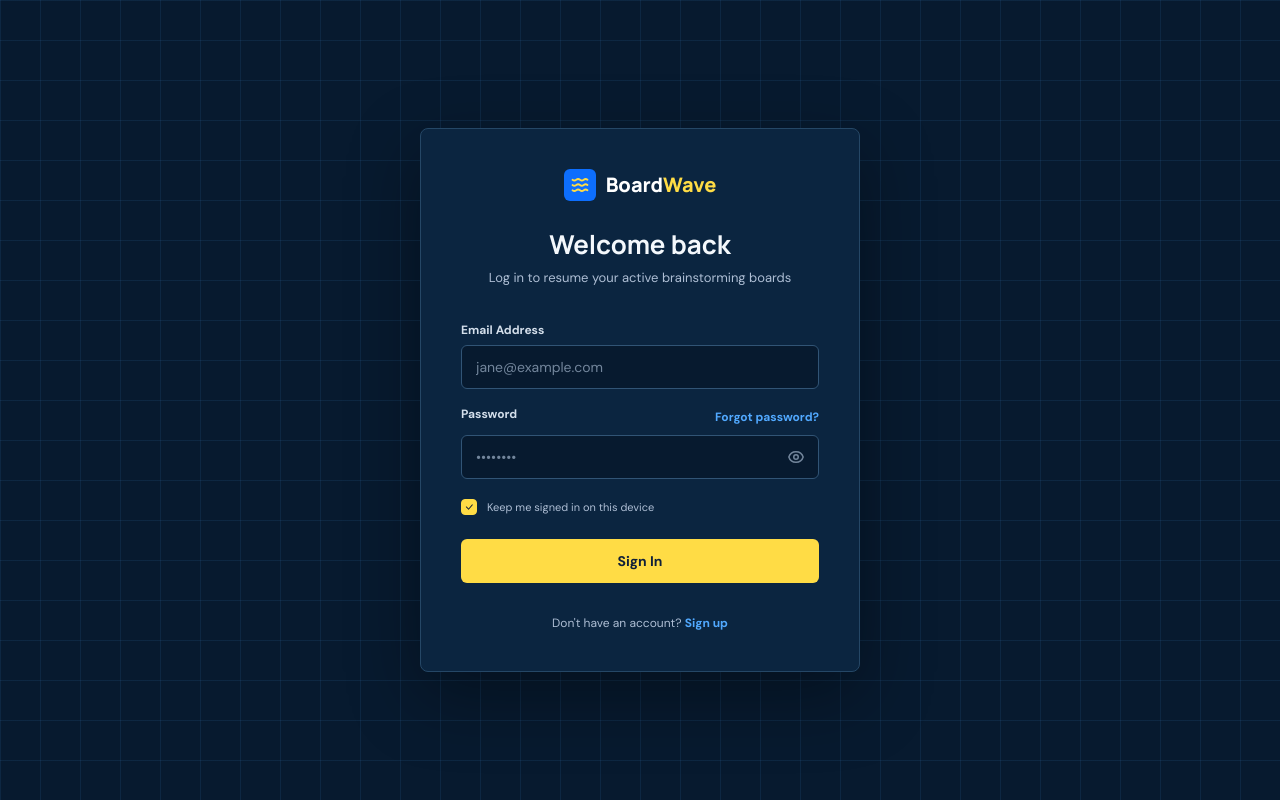
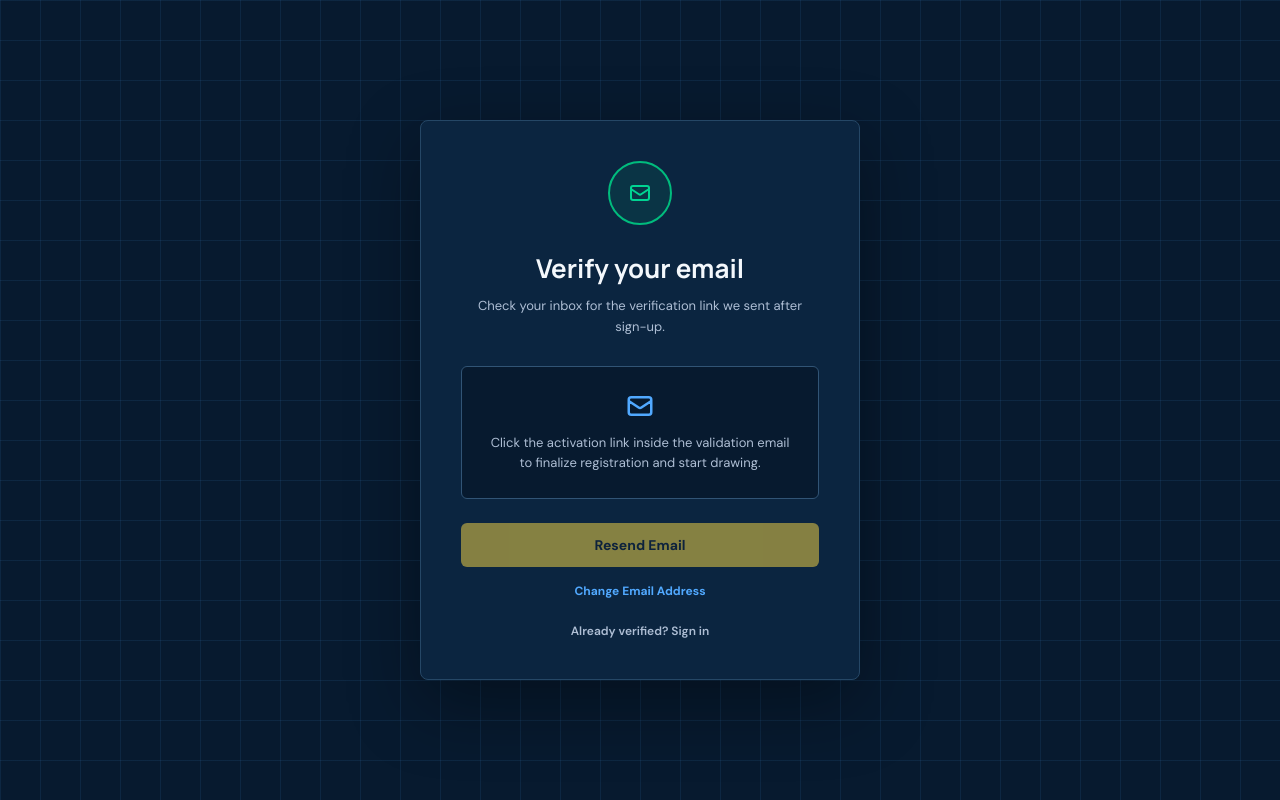
Before and after one commit to binyamcheru/boardwave, a React (Vite) app in the folder frontend/: page /verify-email in a window 1280 px wide. Before the commit this address led to /login. Built offline with nearby package versions, Linux system fonts and the light colour scheme; no server answers.

Commit message:
feat(web): add email verification page

```diff
--- a/frontend/src/App.tsx
+++ b/frontend/src/App.tsx
@@ -2,6 +2,7 @@
 import { AuthProvider } from './context/AuthContext';
 import { Login } from './auth/Login';
 import { Register } from './auth/Register';
+import { VerifyEmail } from './auth/VerifyEmail';
 
 export default function App() {
   return (
@@ -11,6 +12,7 @@
           {/* Public Auth Routes */}
           <Route path="/login" element={<Login />} />
           <Route path="/register" element={<Register />} />
+          <Route path="/verify-email" element={<VerifyEmail />} />
 
           {/* Fallback */}
           <Route path="*" element={<Navigate to="/login" replace />} />
--- /dev/null
+++ b/frontend/src/auth/VerifyEmail.tsx
@@ -0,0 +1,245 @@
+import React, { useEffect, useRef, useState } from 'react';
+import { useSearchParams, Link, useNavigate, useLocation } from 'react-router-dom';
+import { BsCheck2 } from 'react-icons/bs';
+import { HiOutlineMail } from 'react-icons/hi';
+import { Oval } from 'react-loader-spinner';
+import { API_BASE } from '../config';
+
+export const VerifyEmail: React.FC = () => {
+  const [searchParams] = useSearchParams();
+  const location = useLocation();
+  const navigate = useNavigate();
+
+  const token = searchParams.get('token');
+  const registeredEmail =
+    (location.state as { email?: string } | null)?.email?.trim().toLowerCase() ||
+    searchParams.get('email')?.trim().toLowerCase() ||
+    '';
+
+  const [status, setStatus] = useState<'idle' | 'loading' | 'success' | 'error'>(() =>
+    token ? 'loading' : 'idle'
+  );
+  const [errorMessage, setErrorMessage] = useState('');
+  const [resending, setResending] = useState(false);
+  const [resent, setResent] = useState(false);
+  const verificationRequest = useRef<{ token: string; promise: Promise<void> } | null>(null);
+
+  useEffect(() => {
+    if (!token) {
+      return;
+    }
+
+    let isMounted = true;
+
+    let request = verificationRequest.current;
+    if (!request || request.token !== token) {
+      const promise = fetch(`${API_BASE}/api/auth/verify-email`, {
+        method: 'POST',
+        headers: { 'Content-Type': 'application/json' },
+        body: JSON.stringify({ token }),
+      }).then(async (res) => {
+        const data = await res.json();
+        if (!res.ok) throw new Error(data.error || 'Verification failed');
+      });
+      request = { token, promise };
+      verificationRequest.current = request;
+    }
+
+    request.promise
+      .then(() => {
+        if (isMounted) {
+          setStatus('success');
+        }
+      })
+      .catch((err: Error) => {
+        if (isMounted) {
+          setStatus('error');
+          setErrorMessage(err.message);
+        }
+      });
+
+    return () => {
+      isMounted = false;
+    };
+  }, [token]);
+
+  const handleResendEmail = async () => {
+    if (!registeredEmail) {
+      setErrorMessage('Register again or use the email from your sign-up to resend verification.');
+      return;
+    }
+
+    setResending(true);
+    setErrorMessage('');
+    setResent(false);
+
+    try {
+      const res = await fetch(`${API_BASE}/api/auth/resend-verification`, {
+        method: 'POST',
+        headers: { 'Content-Type': 'application/json' },
+        body: JSON.stringify({ email: registeredEmail }),
+      });
+      const data = await res.json();
+      if (!res.ok) throw new Error(data.error || 'Failed to resend email');
+      setResent(true);
+    } catch (err) {
+      setErrorMessage(err instanceof Error ? err.message : 'Failed to resend email');
+    } finally {
+      setResending(false);
+    }
+  };
+
+  if (status === 'success') {
+    return (
+      <div className="auth-page">
+        <div className="auth-panel flex flex-col items-center text-center">
+          <div className="w-16 h-16 rounded-full bg-emerald-500/10 border-2 border-emerald-500 flex items-center justify-center text-emerald-400 text-2xl mb-6">
+            <BsCheck2 className="stroke-1" />
+          </div>
+          <h1 className="auth-title mb-2">
+            Email verified!
+          </h1>
+          <p className="auth-copy mb-8">
+            Your email is confirmed. You are ready to start collaborating on live whiteboards.
+          </p>
+          <Link
+            to="/login"
+            className="primary-button w-full"
+          >
+            Proceed to Sign In
+          </Link>
+        </div>
+      </div>
+    );
+  }
+
+  if (status === 'error') {
+    return (
+      <div className="auth-page">
+        <div className="auth-panel flex flex-col items-center text-center">
+          <div className="w-16 h-16 rounded-full bg-red-500/10 border-2 border-red-500/80 flex items-center justify-center text-red-400 text-2xl mb-6">
+            ✕
+          </div>
+          <h1 className="auth-title mb-2">
+            Verification Failed
+          </h1>
+          <p className="auth-copy mb-4">
+            {errorMessage || 'This verification link is invalid or has expired.'}
+          </p>
+          {registeredEmail && (
+            <button
+              type="button"
+              onClick={() => void handleResendEmail()}
+              disabled={resending}
+              className="secondary-button mb-3 w-full"
+            >
+              {resending ? 'Sending...' : 'Resend verification email'}
+            </button>
+          )}
+          <Link
+            to="/login"
+            className="primary-button w-full"
+          >
+            Go to Sign In
+          </Link>
+        </div>
+      </div>
+    );
+  }
+
+  return (
+    <div className="auth-page">
+      <div className="auth-panel flex flex-col items-center text-center">
+        <div className="w-16 h-16 rounded-full bg-emerald-500/10 border-2 border-emerald-500 flex items-center justify-center text-emerald-400 text-2xl mb-6">
+          {status === 'loading' ? (
+            <Oval
+              visible={true}
+              height="28"
+              width="28"
+              color="#10b981"
+              secondaryColor="#064e3b"
+              strokeWidth={4}
+              strokeWidthSecondary={4}
+              ariaLabel="oval-loading"
+            />
+          ) : (
+            <HiOutlineMail />
+          )}
+        </div>
+
+        <h1 className="auth-title">
+          Verify your email
+        </h1>
+
+        <p className="auth-copy mt-2 mb-7">
+          {registeredEmail ? (
+            <>
+              We sent a secure validation link to{' '}
+              <span className="font-semibold text-white">{registeredEmail}</span>
+            </>
+          ) : (
+            'Check your inbox for the verification link we sent after sign-up.'
+          )}
+        </p>
+
+        <div className="mb-6 flex w-full flex-col items-center rounded-md border border-[#315475] bg-[#071a2f] p-6 text-center">
+          <HiOutlineMail className="mb-3 text-3xl text-[#51a9ff]" />
+          <p className="auth-copy max-w-[320px]">
+            Click the activation link inside the validation email to finalize registration and start drawing.
+          </p>
+        </div>
+
+        {errorMessage && (
+          <div className="w-full mb-4 px-3.5 py-2.5 bg-red-500/10 border border-red-500/30 text-red-400 text-xs rounded-xl">
+            {errorMessage}
+          </div>
+        )}
+
+        {resent && (
+          <div className="w-full mb-4 px-3.5 py-2.5 bg-emerald-500/10 border border-emerald-500/30 text-emerald-300 text-xs rounded-xl">
+            Verification email sent. Check your inbox and spam folder.
+          </div>
+        )}
+
+        <button
+          type="button"
+          onClick={() => void handleResendEmail()}
+          disabled={resending || !registeredEmail}
+          className="primary-button mb-4 w-full"
+        >
+          {resending ? (
+            <Oval
+              visible={true}
+              height="18"
+              width="18"
+              color="#ffffff"
+              secondaryColor="#79a7ff"
+              strokeWidth={4}
+              strokeWidthSecondary={4}
+              ariaLabel="oval-resend-loading"
+            />
+          ) : (
+            'Resend Email'
+          )}
+        </button>
+
+        <button
+          type="button"
+          onClick={() => navigate('/register')}
+          className="text-link text-xs transition"
+        >
+          Change Email Address
+        </button>
+
+        <Link
+          to="/login"
+          className="mt-6 text-xs font-semibold text-[#aebed4] transition hover:text-white"
+        >
+          Already verified? Sign in
+        </Link>
+      </div>
+    </div>
+  );
+};
+
+export default VerifyEmail;
```
